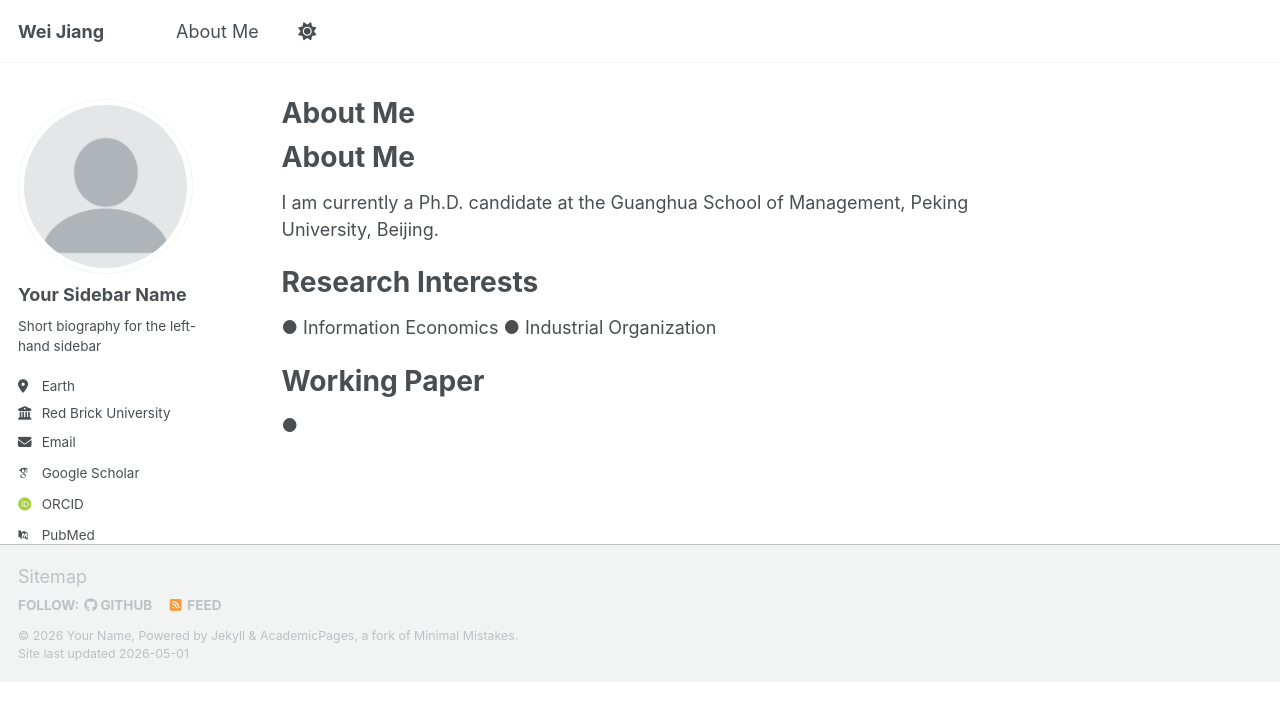
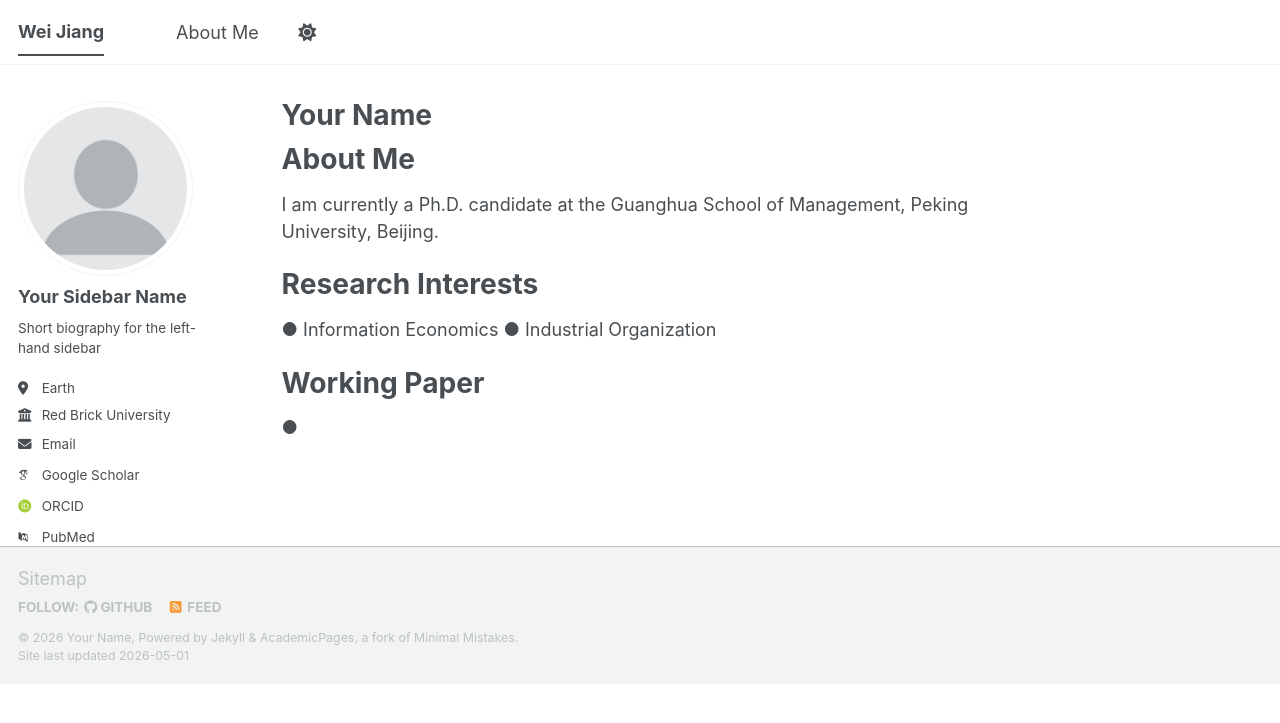
Before and after one commit to jiangwei-econ/jiangwei-econ.github.io, a Jekyll site: the page built from _pages/about.md, in a window 1280 px wide. Shown: the top 723 px of the page. Built offline with Jekyll 4.4.1, drawn with Linux system fonts in a browser that asks for light colours; some web fonts are replaced; our own code applies the rules of GitHub Pages for plain Markdown files; a script bundle is joined from its source files by our own code; library files that are not in the unit come from our copies.

Commit message:
Update about.md

```diff
--- a/_pages/about.md
+++ b/_pages/about.md
@@ -1,3 +1,12 @@
+---
+permalink: /
+title: "Your Name"
+author_profile: true
+redirect_from:
+  - /about/
+  - /about.html
+---
+
 About Me
 ======
 I am currently a Ph.D. candidate at the Guanghua School of Management, Peking University, Beijing.
```
